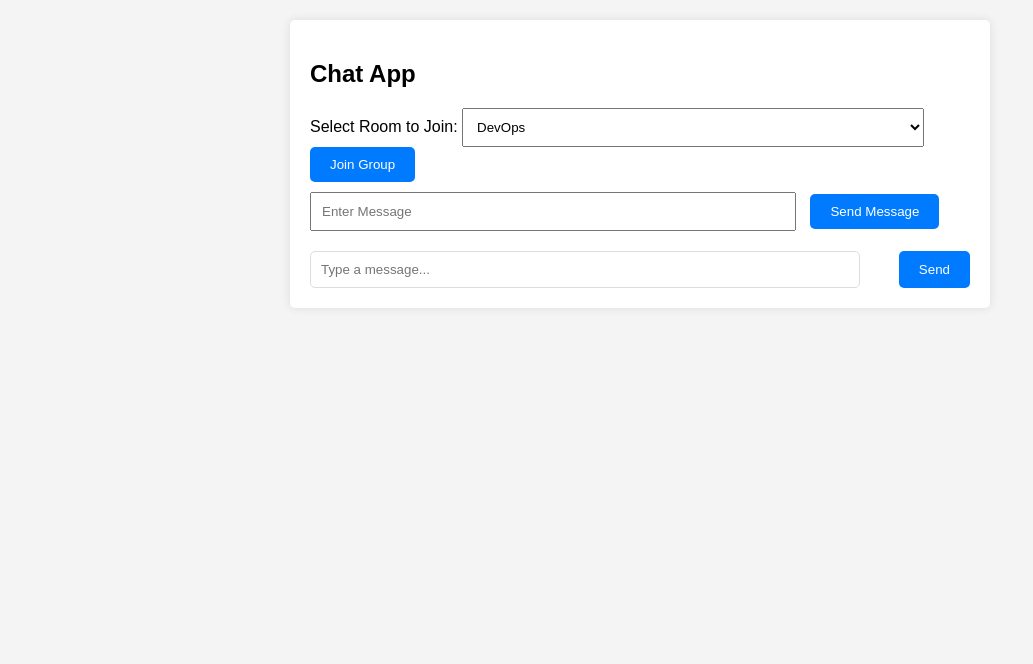
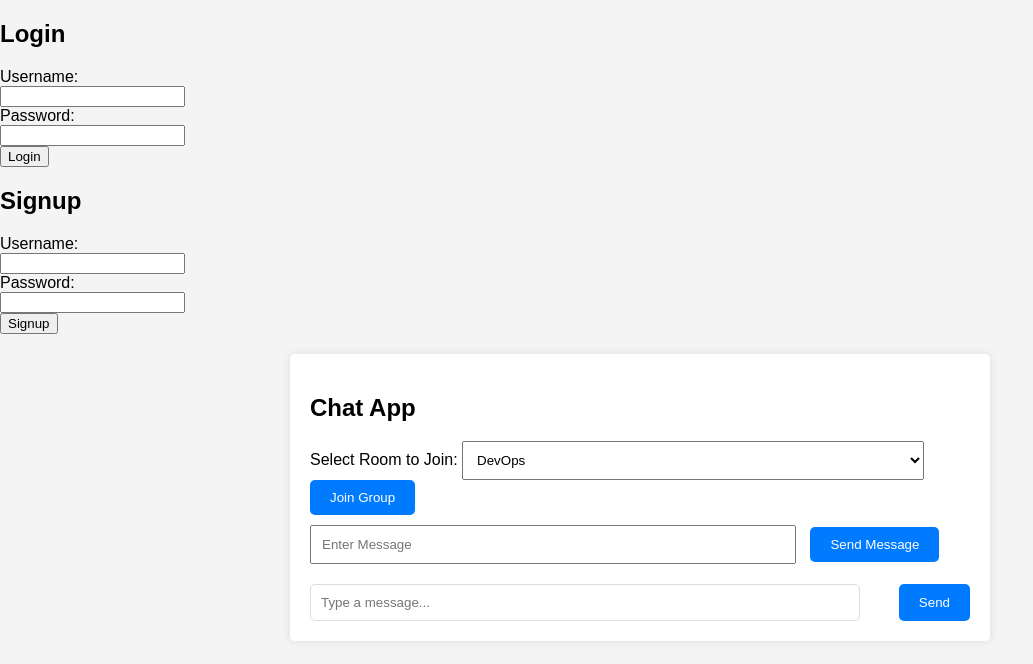
Before and after one commit to alialoraebi/101386021_lab_test1_chat_app_new, a website: page public/index.html in a window 1280 px wide. Shown: the whole page, without its empty margins (0-1033 px from the left). Drawn offline with nearby package versions, Linux system fonts and the light colour scheme; no server answers.

Commit message:
changes made

```diff
--- a/package.json
+++ b/package.json
@@ -12,7 +12,9 @@
   "license": "ISC",
   "dependencies": {
     "bcryptjs": "^2.4.3",
+    "dotenv": "^16.4.1",
     "express": "^4.18.2",
+    "jsonwebtoken": "^9.0.2",
     "mongodb": "^6.3.0",
     "mongoose": "^8.1.1",
     "socket.io": "^4.7.4"
--- a/public/index.html
+++ b/public/index.html
@@ -8,6 +8,23 @@
     <script src="/socket.io/socket.io.js"></script>
 </head>
 <body>
+    <h2>Login</h2>
+    <form action="/login" method="post">
+        <label for="username">Username:</label><br>
+        <input type="text" id="username" name="username"><br>
+        <label for="password">Password:</label><br>
+        <input type="password" id="password" name="password"><br>
+        <input type="submit" value="Login">
+    </form>
+
+    <h2>Signup</h2>
+    <form action="/signup" method="post">
+        <label for="new_username">Username:</label><br>
+        <input type="text" id="new_username" name="username"><br>
+        <label for="new_password">Password:</label><br>
+        <input type="password" id="new_password" name="password"><br>
+        <input type="submit" value="Signup">
+    </form>
     <section class="chat-section">
         <div class="chat-container">
             <div class="chat-box">
```
Also changed, not shown: routes/users.js (+12 -19 lines), 2 other files.
